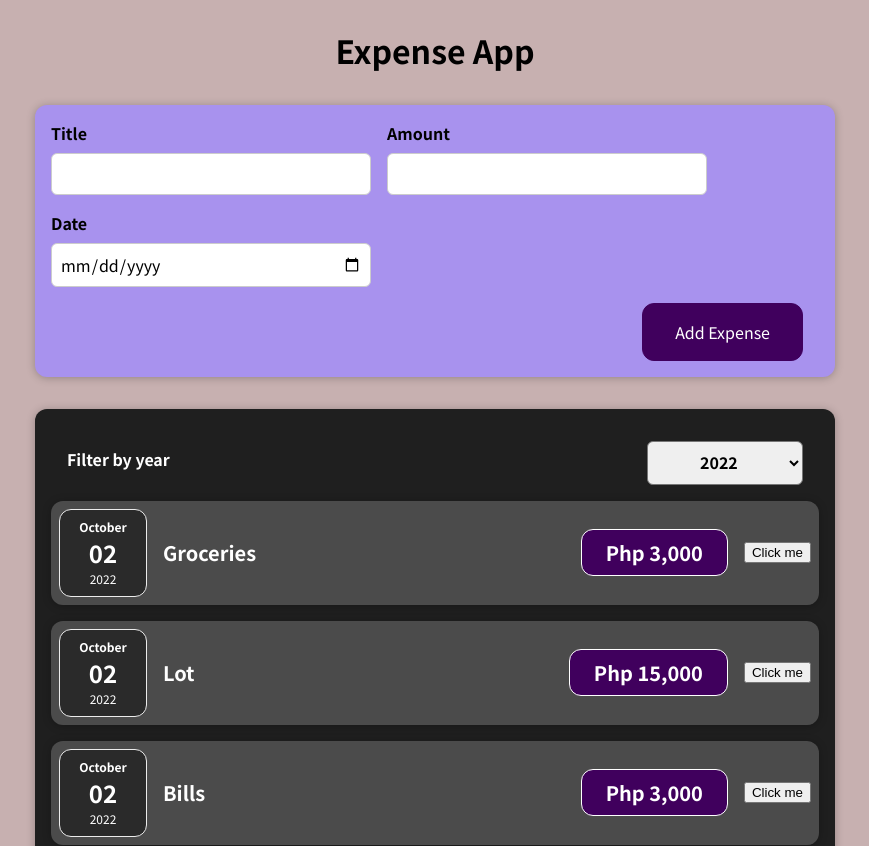
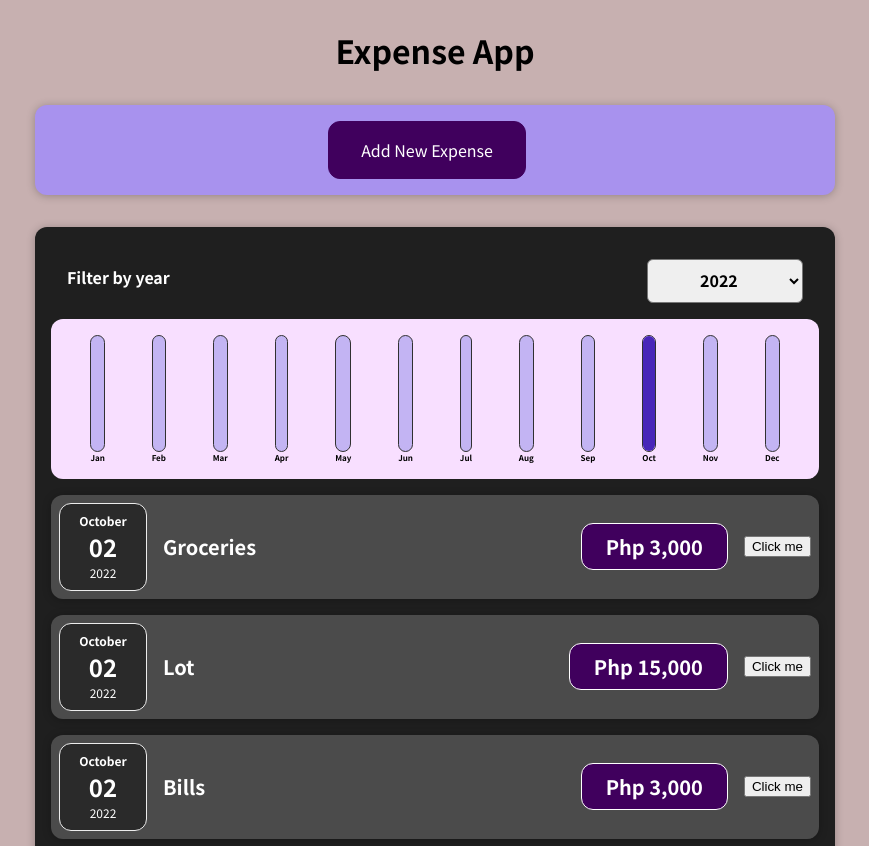
Before and after one commit to angielynr/01-starting-setup, a React (Create React App) app: page / in a window 1280 px wide. Shown: the top 846 px of the page, without its empty margins (205-1074 px from the left). Built offline with nearby package versions, Linux system fonts and the light colour scheme.

Commit message:
Updated code

```diff
--- /dev/null
+++ b/src/components/Chart/Chart.css
@@ -0,0 +1,9 @@
+.chart {
+  padding: 1rem;
+  border-radius: 12px;
+  background-color: #f8dfff;
+  text-align: center;
+  display: flex;
+  justify-content: space-around;
+  height: 10rem;
+}
--- /dev/null
+++ b/src/components/Chart/Chart.js
@@ -0,0 +1,22 @@
+import React from "react";
+import "./Chart.css";
+import ChartBar from "./ChartBar";
+
+const Chart = (data) => {
+  const dataPointsValue = data.dataPoints.map((dataPoint) => dataPoint.value);
+  const totalMaximum = Math.max(...dataPointsValue);
+  return (
+    <div className="chart">
+      {data.dataPoints.map((dataPoint) => (
+        <ChartBar
+          key={dataPoint.label}
+          value={dataPoint.value}
+          maxValue={totalMaximum}
+          label={dataPoint.label}
+        />
+      ))}
+    </div>
+  );
+};
+
+export default Chart;
--- /dev/null
+++ b/src/components/Chart/ChartBar.css
@@ -0,0 +1,30 @@
+.chart-bar {
+  height: 100%;
+  display: flex;
+  flex-direction: column;
+  align-items: center;
+}
+
+.chart-bar__inner {
+  height: 100%;
+  width: 100%;
+  border: 1px solid #313131;
+  border-radius: 12px;
+  background-color: #c3b4f3;
+  overflow: hidden;
+  display: flex;
+  flex-direction: column;
+  justify-content: flex-end;
+}
+
+.chart-bar__fill {
+  background-color: #4826b9;
+  width: 100%;
+  transition: all 0.3s ease-out;
+}
+
+.chart-bar__label {
+  font-weight: bold;
+  font-size: 0.5rem;
+  text-align: center;
+}
--- /dev/null
+++ b/src/components/Chart/ChartBar.js
@@ -0,0 +1,23 @@
+import React from "react";
+import "./ChartBar.css";
+
+const ChartBar = (data) => {
+  let barFilledHeight = "0%";
+
+  if (data.maxValue > 0) {
+    barFilledHeight = Math.round((data.value / data.maxValue) * 100) + "%";
+  }
+  return (
+    <div className="chart-bar">
+      <div className="chart-bar__inner">
+        <div
+          className="chart-bar__fill"
+          style={{ height: barFilledHeight }}
+        ></div>
+      </div>
+      <div className="chart-bar__label">{data.label}</div>
+    </div>
+  );
+};
+
+export default ChartBar;
--- a/src/components/Expenses/ExpenseItem.js
+++ b/src/components/Expenses/ExpenseItem.js
@@ -13,17 +13,21 @@
   };
 
   return (
+    <li>
       <Card className="expense-item">
         <ExpenseDate date={data.date} />
         <div className="expense-item__description">
           <h2>{title}</h2>
           <div className="expense-item__price">
             Php{" "}
-          {data.amount.toLocaleString(undefined, { maximumFractionDigits: 2 })}
+            {data.amount.toLocaleString(undefined, {
+              maximumFractionDigits: 2,
+            })}
           </div>
           <button onClick={clickButton}>Click me</button>
         </div>
       </Card>
+    </li>
   );
 };
 
--- a/src/components/Expenses/Expenses.js
+++ b/src/components/Expenses/Expenses.js
@@ -1,8 +1,9 @@
 import React, { useState } from "react";
-import ExpenseItem from "./ExpenseItem";
 import "./Expenses.css";
 import Card from "../UI/Card";
 import ExpensesFilter from "./ExpensesFilter";
+import ExpensesList from "./ExpensesList";
+import ExpensesChart from "./ExpensesChart";
 
 const Expenses = (data) => {
   const [filteredYear, setFilteredYear] = useState("2022");
@@ -15,19 +16,6 @@
     return expense.date.getFullYear().toString() === filteredYear;
   });
 
-  let expensesContent = <p className="not-found">No Expenses Found.</p>;
-
-  if (filteredExpenses.length > 0) {
-    expensesContent = filteredExpenses.map((expense) => (
-      <ExpenseItem
-        key={expense.id}
-        title={expense.title}
-        amount={expense.amount}
-        date={expense.date}
-      />
-    ));
-  }
-
   return (
     <div>
       <Card className="expenses">
@@ -35,7 +23,8 @@
           selectedYear={filteredYear}
           onChangeYearFilter={filterChangeHandler}
         />
-        {expensesContent}
+        <ExpensesChart expenses={filteredExpenses} />
+        <ExpensesList items={filteredExpenses} />
       </Card>
     </div>
   );
--- /dev/null
+++ b/src/components/Expenses/ExpensesChart.js
@@ -0,0 +1,28 @@
+import React from "react";
+import Chart from "../Chart/Chart";
+
+const ExpensesChart = (data) => {
+  const chartDataPoints = [
+    { label: "Jan", value: 0 },
+    { label: "Feb", value: 0 },
+    { label: "Mar", value: 0 },
+    { label: "Apr", value: 0 },
+    { label: "May", value: 0 },
+    { label: "Jun", value: 0 },
+    { label: "Jul", value: 0 },
+    { label: "Aug", value: 0 },
+    { label: "Sep", value: 0 },
+    { label: "Oct", value: 0 },
+    { label: "Nov", value: 0 },
+    { label: "Dec", value: 0 },
+  ];
+
+  for (const expense of data.expenses) {
+    const expenseMonth = expense.date.getMonth();
+    chartDataPoints[expenseMonth].value += expense.amount;
+  }
+
+  return <Chart dataPoints={chartDataPoints} />;
+};
+
+export default ExpensesChart;
--- /dev/null
+++ b/src/components/Expenses/ExpensesList.css
@@ -0,0 +1,9 @@
+.expenses-list {
+  list-style: none;
+  padding: 0;
+}
+
+.expenses-list__fallback {
+  color: white;
+  text-align: center;
+}
--- /dev/null
+++ b/src/components/Expenses/ExpensesList.js
@@ -0,0 +1,24 @@
+import React from "react";
+import "./ExpensesList.css";
+import ExpenseItem from "./ExpenseItem";
+
+const ExpensesList = (data) => {
+  if (data.items.length === 0) {
+    return <h2 className="expenses-list__fallback">Found No Expenses.</h2>;
+  }
+
+  return (
+    <ul className="expenses-list">
+      {data.items.map((expense) => (
+        <ExpenseItem
+          key={expense.id}
+          title={expense.title}
+          amount={expense.amount}
+          date={expense.date}
+        />
+      ))}
+    </ul>
+  );
+};
+
+export default ExpensesList;
--- a/src/components/NewExpenses/ExpenseForm.js
+++ b/src/components/NewExpenses/ExpenseForm.js
@@ -22,7 +22,7 @@
 
     const expenseData = {
       title: enteredTitle,
-      amount: enteredAmount,
+      amount: +enteredAmount,
       date: new Date(enteredDate),
     };
 
@@ -63,6 +63,9 @@
         </div>
       </div>
       <div className="new-expense__actions">
+        <button type="button" onClick={data.onCancel}>
+          Cancel
+        </button>
         <button type="submit">Add Expense</button>
       </div>
     </form>
--- a/src/components/NewExpenses/NewExpense.js
+++ b/src/components/NewExpenses/NewExpense.js
@@ -1,18 +1,37 @@
-import React from "react";
+import React, { useState } from "react";
 import "./NewExpense.css";
 import ExpenseForm from "./ExpenseForm";
 
 const NewExpense = (data) => {
+  const [isEditing, setIsEdting] = useState(false);
+
   const saveExpenseDataHandler = (enteredExpenseData) => {
     const expenseData = {
       ...enteredExpenseData,
       id: Math.random.toString(),
     };
     data.onAddExpense(expenseData);
+    setIsEdting(false);
+  };
+
+  const startEditingHandler = () => {
+    setIsEdting(true);
+  };
+
+  const stopEditingHandler = () => {
+    setIsEdting(false);
   };
   return (
     <div className="new-expense">
-      <ExpenseForm onSaveExpenseData={saveExpenseDataHandler} />
+      {!isEditing && (
+        <button onClick={startEditingHandler}>Add New Expense</button>
+      )}
+      {isEditing && (
+        <ExpenseForm
+          onSaveExpenseData={saveExpenseDataHandler}
+          onCancel={stopEditingHandler}
+        />
+      )}
     </div>
   );
 };
```
Also changed, not shown: 1 other file (tests, documents, lock files or other folders). Lines whose indentation alone changed are shown as unchanged.
